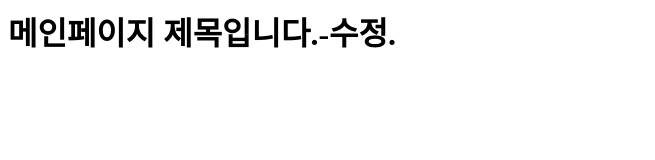
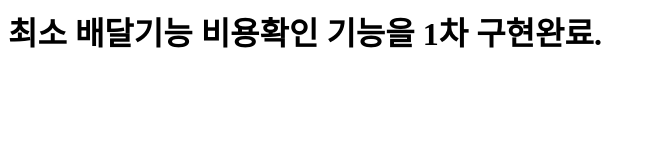
Before and after one commit to dailysom/daily-day22, a plain HTML site: page index.html in a window 1280 px wide. Shown: the whole page, without its empty margins (0-655 px from the left). Drawn offline with Linux system fonts and the light colour scheme.

Commit message:
feat:최소배달가능 비용확인 기능 1차구현완료

```diff
--- a/index.html
+++ b/index.html
@@ -1,9 +1,9 @@
 <html>
     <head>
-        <title>메인페이지-수정</title>
+        <title>메인페이지</title>
     </head>
 
     <body>
-        <h1>메인페이지 제목입니다.-수정.</h1>
+        <h1>최소 배달기능 비용확인 기능을 1차 구현완료.</h1>
     </body>
 </html>
```
